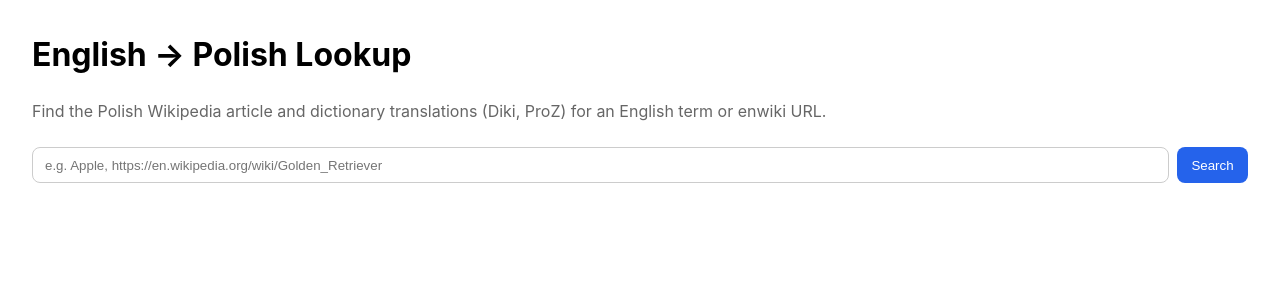
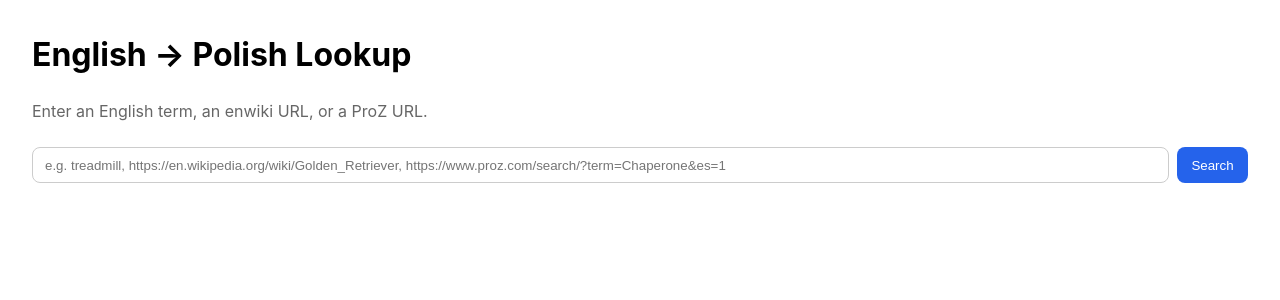
Before and after one commit to ickam/EN-PL-lookup, a FastAPI app: page / in a window 1280 px wide. Shown: the top 300 px of the page. Run offline with FastAPI, Linux system fonts and the light colour scheme.

Commit message:
Update index.html

```diff
--- a/templates/index.html
+++ b/templates/index.html
@@ -18,16 +18,17 @@
     a:hover { text-decoration: underline; }
     code { background: #f6f8fa; padding: .15rem .35rem; border-radius: .35rem; }
     .scroll { max-height: 360px; overflow: auto; padding-right: .5rem; }
+    .twocol { display: grid; grid-template-columns: 1fr 1fr; gap: 1rem; }
   </style>
 </head>
 <body>
 <header>
   <h1>English → Polish Lookup</h1>
-  <p class="muted">Find the Polish Wikipedia article and dictionary translations (Diki, ProZ) for an English term or enwiki URL.</p>
+  <p class="muted">Enter an English term, an enwiki URL, or a ProZ URL.</p>
 </header>
 
 <form action="/" method="get">
-  <input type="text" name="q" placeholder="e.g. Apple, https://en.wikipedia.org/wiki/Golden_Retriever" value="{{ data.get('query','') }}">
+  <input type="text" name="q" placeholder="e.g. treadmill, https://en.wikipedia.org/wiki/Golden_Retriever, https://www.proz.com/search/?term=Chaperone&es=1" value="{{ data.get('query','') }}">
   <button type="submit">Search</button>
 </form>
 
@@ -36,13 +37,9 @@
     <div class="card">
       <strong>Resolved English title:</strong> {{ data.en_title }}
     </div>
-  {% else %}
-    <div class="card">
-      <strong>Couldn’t resolve an English Wikipedia title</strong>
-      <div class="muted">We’ll still show dictionary results below.</div>
-    </div>
   {% endif %}
 
+  <div class="twocol">
     <div class="card">
       <h3>Polish Wikipedia</h3>
       {% if data.wiki %}
@@ -63,12 +60,13 @@
             {% endfor %}
           </ul>
         </div>
-      {% if data.en_title %}
-        <p><a target="_blank" rel="noopener" href="https://www.diki.pl/slownik-angielskiego?q={{ data.en_title|urlencode }}">Open full results on Diki.pl</a></p>
+        {% if data.diki_href %}
+          <p><a target="_blank" rel="noopener" href="{{ data.diki_href }}">Open full results on Diki.pl</a></p>
         {% endif %}
       {% else %}
         <p class="muted">No Diki results.</p>
       {% endif %}
+    </div>
   </div>
 
   <div class="card">
@@ -79,10 +77,8 @@
           <li>{{ t }}</li>
         {% endfor %}
       </ul>
-      {% if data.en_title %}
-        <p><a target="_blank" rel="noopener"
-              href="https://www.proz.com/search/?term={{ data.en_title|urlencode }}&source_lang=ENG&target_lang=POL">
-          Open on ProZ</a></p>
+      {% if data.proz_href %}
+        <p><a target="_blank" rel="noopener" href="{{ data.proz_href }}">Open on ProZ</a></p>
       {% endif %}
     {% else %}
       <p class="muted">No ProZ results.</p>
@@ -90,10 +86,25 @@
   </div>
 
   <div class="card">
+    <h3>ProZ EN → PL pairs (best-effort)</h3>
+    {% if data.proz_pairs and data.proz_pairs|length %}
+      <div class="scroll">
+        <ul class="list">
+          {% for p in data.proz_pairs %}
+            <li><strong>{{ p[0] }}</strong> → {{ p[1] }}</li>
+          {% endfor %}
+        </ul>
+      </div>
+    {% else %}
+      <p class="muted">No pairable entries detected.</p>
+    {% endif %}
+  </div>
+
+  <div class="card">
     <h3>API</h3>
-    <p>JSON: <code>/api/lookup?q=YOUR_QUERY&amp;proz_limit=5</code></p>
-    {% if data.query %}
-      <p>Try it for this query: <a href="/api/lookup?q={{ data.query|urlencode }}">/api/lookup?q={{ data.query|urlencode }}</a></p>
+    <p>JSON: <code>/api/lookup?q=YOUR_QUERY&amp;proz_limit=50&amp;proz_pairs_limit=25</code></p>
+    {% if data.api_link %}
+      <p>Try it for this query: <a href="{{ data.api_link }}">{{ data.api_link }}</a></p>
     {% endif %}
   </div>
 {% endif %}
```
Lines whose indentation alone changed are shown as unchanged.
